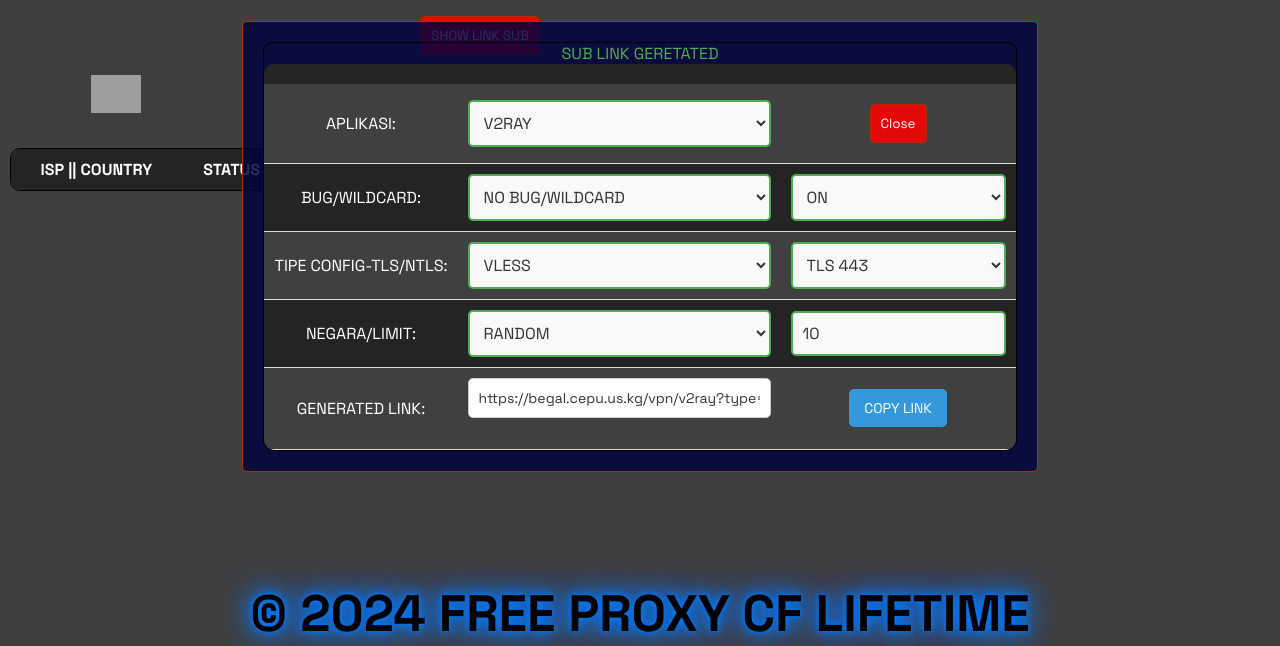
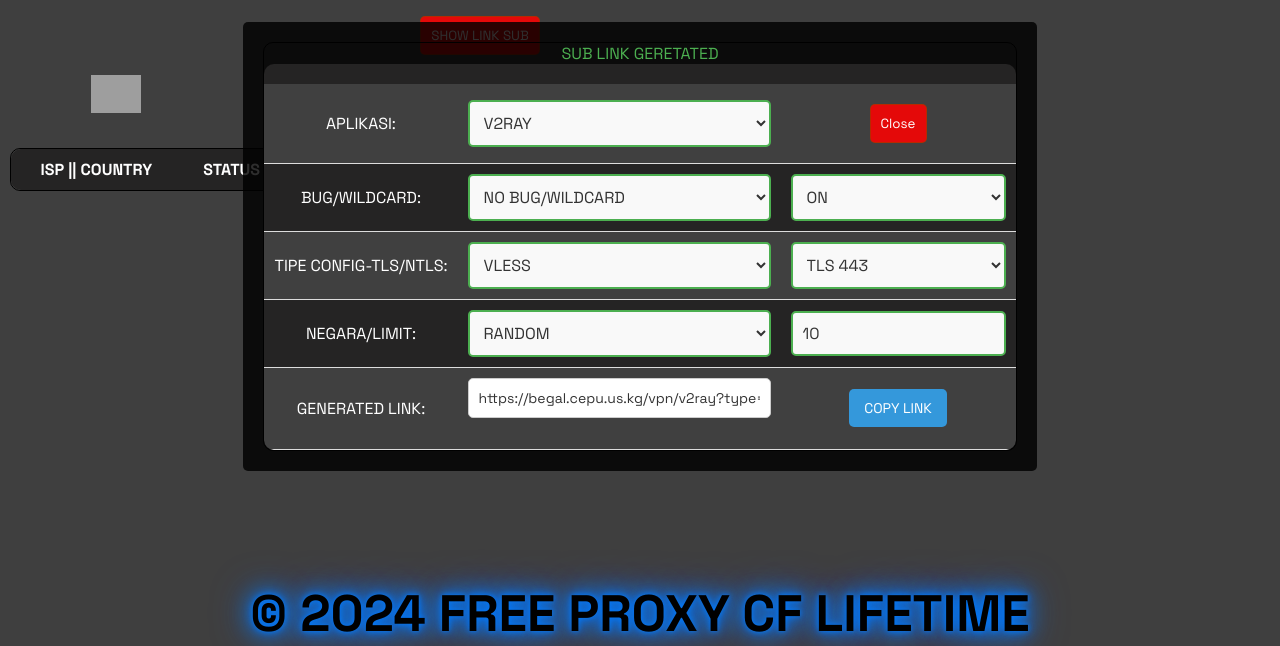
Before and after one commit to ziyosen/ONLY, a website: page tes.html in a window 1280 px wide. Both pictures are taken after a click on the button "SHOW LINK SUB". Shown: the part 154-800 px from the top of the page. Drawn offline with nearby package versions, Linux system fonts and the light colour scheme; some packages are replaced by stand-ins of ours; no server answers; grey boxes are pictures that could not be loaded; a script that the page names is missing.

Commit message:
Update tes.html

```diff
--- a/tes.html
+++ b/tes.html
@@ -834,7 +834,7 @@ body {
 
     }
     .popupnav-content {
-      background-color: rgba(13, 1, 64, 0.92);
+      background-color: rgba(0, 0, 0, 0.82);
       padding: 10px;
       border: 0px solid rgba(197, 51, 6, 0.89); /* Border dengan warna abu-abu */
       border-radius: 10px;
@@ -845,9 +845,9 @@ body {
   pointer-events: auto;
     }
     .popup-content {
-      background-color: rgba(0, 3, 63, 0.84);
+      background-color: rgba(0, 0, 0, 0.82);
       padding: 20px;
-      border: 1px solid rgba(197, 51, 6, 0.89); /* Border dengan warna abu-abu */
+      border: 0px solid rgba(197, 51, 6, 0.89); /* Border dengan warna abu-abu */
       border-radius: 5px;
       text-align: center;
 
```
